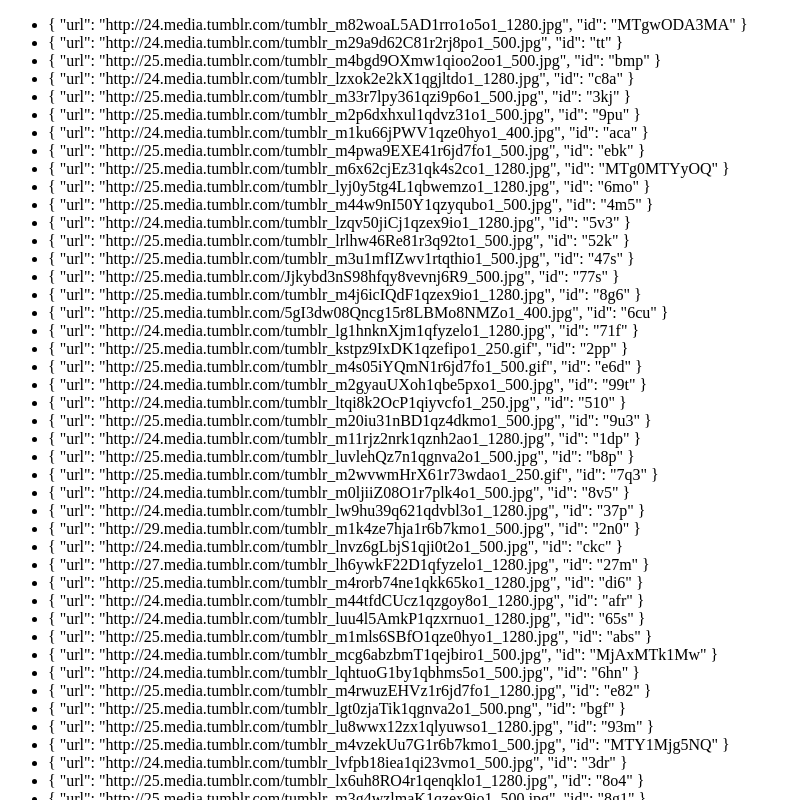
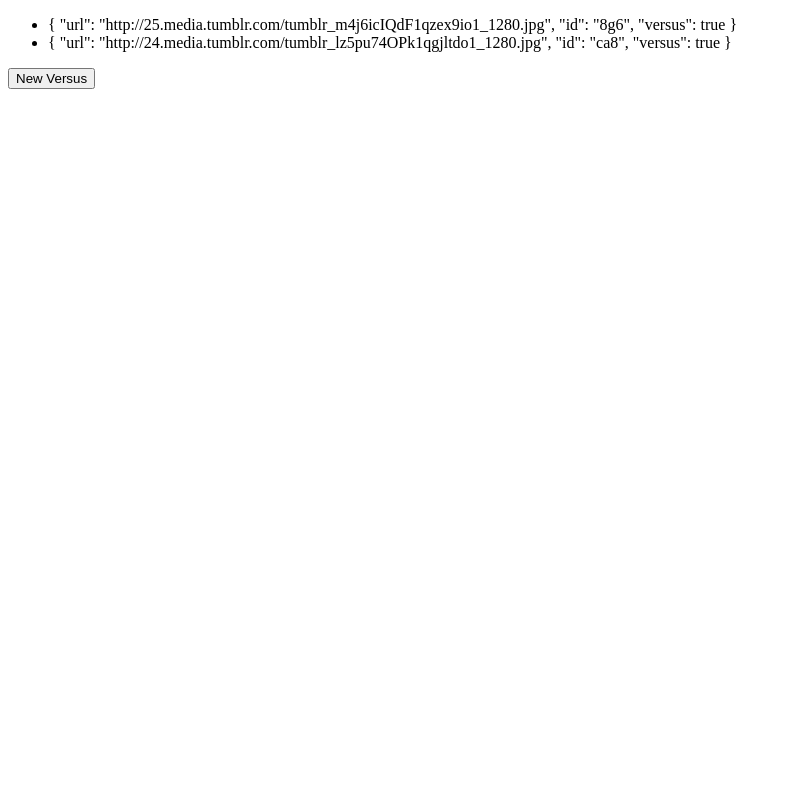
Before and after one commit to FaXaq/catmash, a Vue app: page /#/ in a window 1280 px wide. Shown: the top 800 px of the page, without its empty margins (0-802 px from the left). Built offline with nearby package versions, Linux system fonts and the light colour scheme.

Commit message:
Random versus between cats

```diff
--- a/src/models/Cat.ts
+++ b/src/models/Cat.ts
@@ -1,4 +1,5 @@
 export interface ICat {
   url: string,
-  id: string
+  id: string,
+  versus?: boolean,
 }
--- a/src/views/Home.vue
+++ b/src/views/Home.vue
@@ -1,8 +1,9 @@
 <template>
   <div class="home">
     <ul>
-      <li v-for="cat in cats" :key="cat.id">{{ cat }}</li>
+      <li v-for="cat in versusCats" :key="cat.id">{{ cat }}</li>
     </ul>
+    <button @click="selectVersus">New Versus</button>
   </div>
 </template>
 
@@ -13,6 +14,52 @@
 
 @Component({})
 export default class Home extends Vue {
-  private cats: Array<ICat> = getCats();
+  private cats: ICat[] = getCats();
+
+  get versusCats(): ICat[] {
+    return this.cats.filter((c) => c.versus);
+  }
+
+  getRandomCatIndex(): number {
+    return Math.floor(Math.random() * (this.cats.length));
+  }
+
+  selectVersus() {
+    if (this.cats.length < 2) {
+      alert('Not enough cats to play the catmash !');
+    }
+
+    // clean previous versus
+    this.cleanVersus();
+
+    // select two random cats index
+    let randomCat1 = this.getRandomCatIndex(),
+        randomCat2 = this.getRandomCatIndex();
+
+    // hack to prevent choosing between the same cat
+    while (randomCat2 == randomCat1) {
+      randomCat2 = this.getRandomCatIndex();
+    }
+
+    // apply versus prop to them
+    Vue.set(this.cats, randomCat1, Object.assign({}, this.cats[randomCat1], { versus: true }));
+    Vue.set(this.cats, randomCat2, Object.assign({}, this.cats[randomCat2], { versus: true }));
+  }
+
+  selectWinner(id: string) {
+    // TODO Commit winner
+    this.selectVersus();
+  }
+
+  // clean versus state
+  cleanVersus() {
+    this.versusCats.forEach((c) => {
+      Vue.delete(c, 'versus');
+    });
+  }
+
+  created() {
+    this.selectVersus();
+  }
 }
 </script>
```
Also changed, not shown: 2 other files (tests, documents, lock files or other folders).
